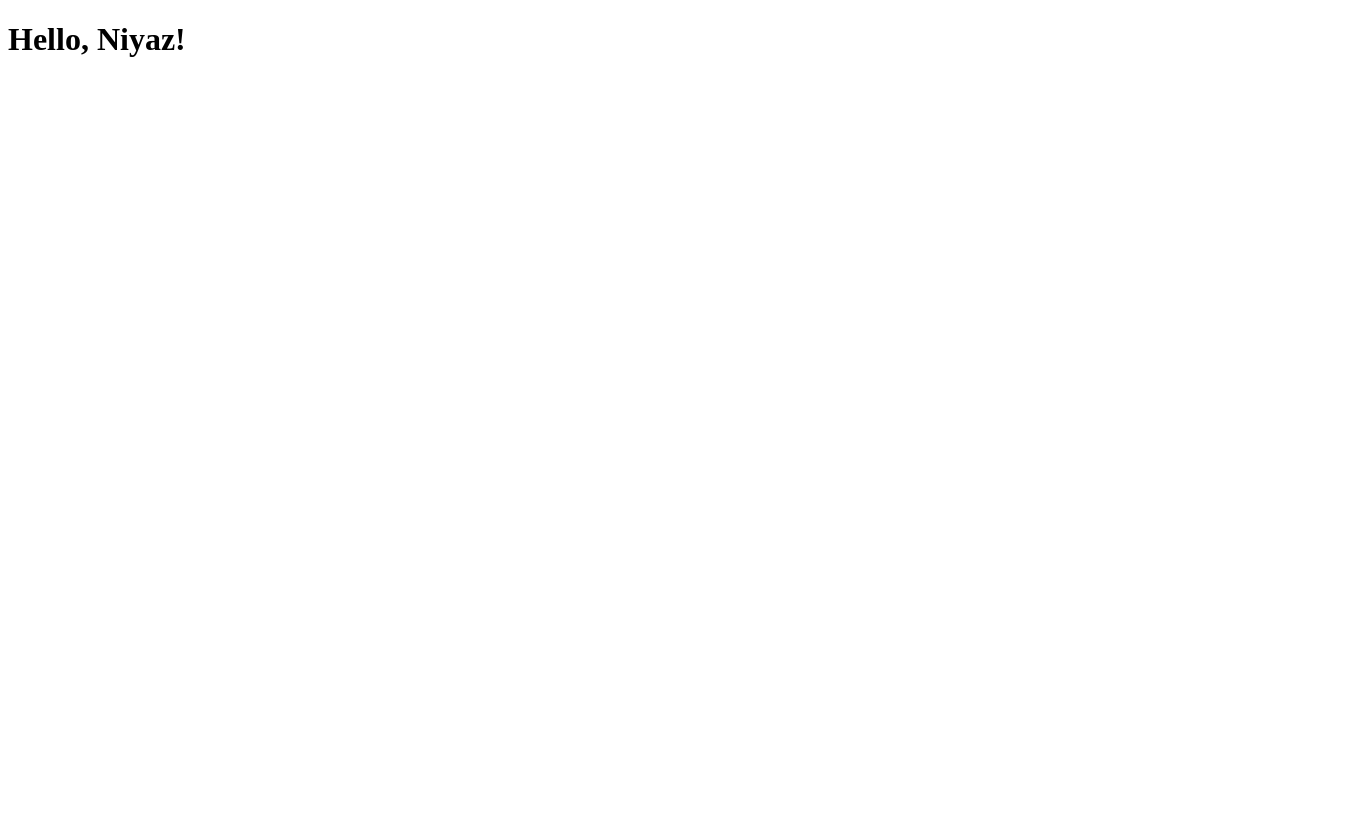
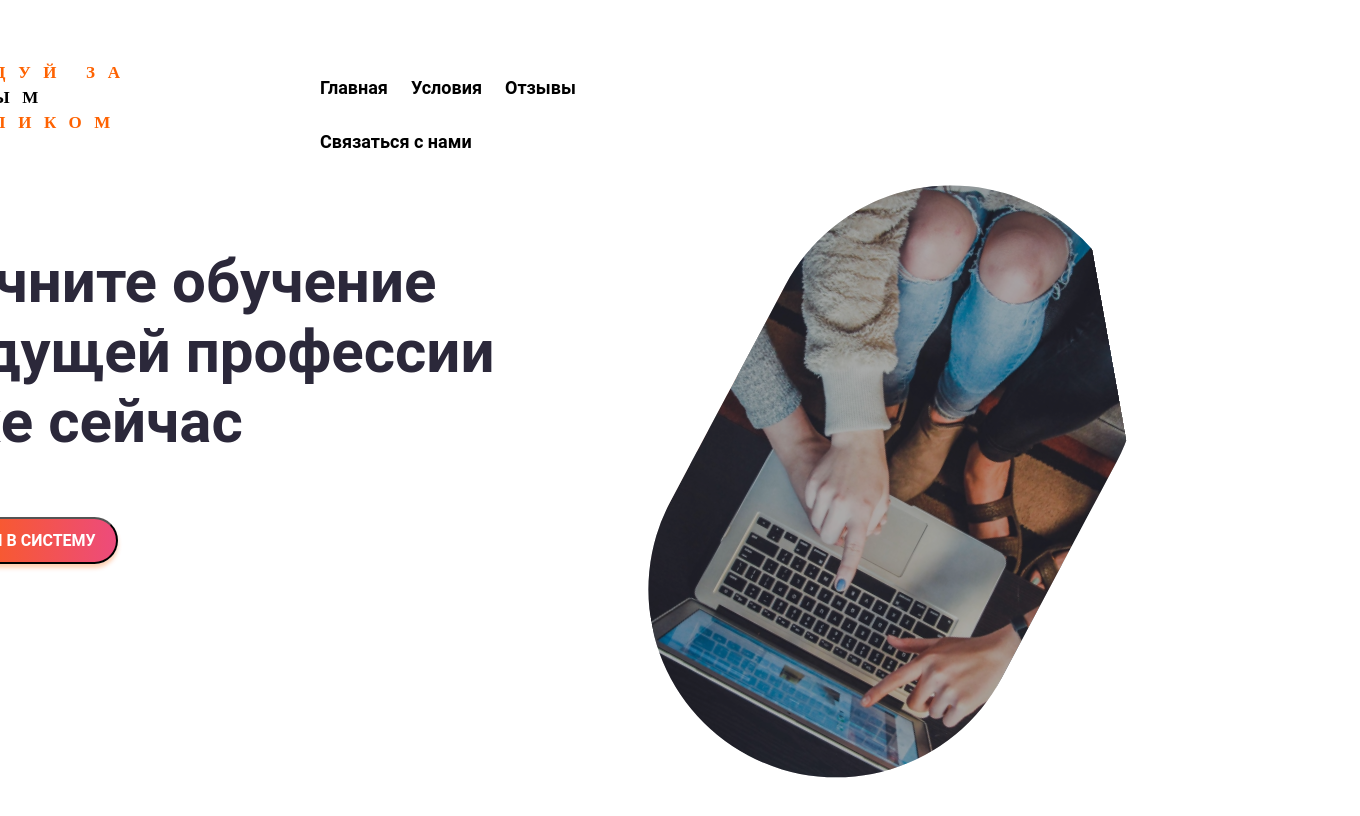
Before and after one commit to constantkek/web-school, a React (Create React App) app in the folder client-school/: page / in a window 1280 px wide. Shown: the top 816 px of the page, 1360 px wide, since content can reach past the window. Built offline with nearby package versions, Linux system fonts and the light colour scheme; the HTML template or start-up script is replaced by a standard one.

Commit message:
header WIP

```diff
--- a/client-school/src/App.css
+++ b/client-school/src/App.css
@@ -0,0 +1,11 @@
+#root {
+    display: flex;
+    flex-direction: column;
+    justify-content: center;
+    align-items: center;
+}
+
+.App {
+    width: 1440px;
+    height: 3650px;
+}
--- a/client-school/src/App.js
+++ b/client-school/src/App.js
@@ -1,9 +1,11 @@
+import React from 'react'
 import './App.css';
+import Header from './header/Header'
 
 function App() {
   return (
     <div className="App">
-      <h1>Hello, Niyaz!</h1>
+      <Header/>
     </div>
   );
 }
--- /dev/null
+++ b/client-school/src/header/Header.css
@@ -0,0 +1,102 @@
+.header {
+    margin: 36px 0px;
+    display: grid;
+    grid-template-columns: 400px 900px;
+    background-color: #FFFFFF;
+}
+
+.header_text {
+    width: 250px;
+}
+
+.header_text_1 {
+    width: 259px;
+    height: 46px;
+    font-family: Poppins;
+    font-style: normal;
+    font-weight: 900;
+    font-size: 16.9714px;
+    line-height: 25px;
+    letter-spacing: 0.745em;
+    text-transform: uppercase;
+    color: #FE6201;
+}
+
+.header_text_2 {
+    width: 259px;
+    height: 46px;
+    font-family: Poppins;
+    font-style: normal;
+    font-weight: 900;
+    font-size: 16.9714px;
+    line-height: 25px;
+    letter-spacing: 0.745em;
+    text-transform: uppercase;
+}
+
+.header_text_3 {
+    width: 259px;
+    height: 46px;
+    font-family: Poppins;
+    font-style: normal;
+    font-weight: 900;
+    font-size: 16.9714px;
+    line-height: 25px;
+    letter-spacing: 0.745em;
+    text-transform: uppercase;
+    color: #FE6201;
+}
+
+.header_navbar {
+    width: 439px;
+    height: 21px;
+}
+
+.header_navbar a {
+    float: left;
+    text-align: center;
+    font-family: Roboto;
+    font-style: normal;
+    font-weight: bold;
+    font-size: 18px;
+    line-height: 21px;
+    text-decoration: none;
+    color: #000000;
+    margin-right: 23px;
+    margin-top: 33px;
+}
+
+.header_img {
+    width: 499.74px;
+    height: 700.55px;
+    transform: rotate(-10.15deg);
+}
+
+.header_info {
+    display: grid;
+    grid-template-columns: 1fr 1fr;
+}
+
+.header_info_text {
+    font-family: Roboto;
+    font-style: normal;
+    font-weight: bold;
+    font-size: 60px;
+    line-height: 70px;
+    color: #2B283A;
+}
+
+.header_info_btn {
+    background: linear-gradient(90.08deg, #FE6201 0.05%, #ED4B7C 99.92%);
+    box-shadow: 0px 4px 4px rgba(254, 98, 1, 0.3);
+    border-radius: 24px;
+    font-family: Roboto;
+    font-style: normal;
+    font-weight: bold;
+    font-size: 16px;
+    line-height: 19px;
+    /* identical to box height */
+    text-transform: uppercase;
+    color: #FFFFFF;
+    padding: 12px 20px 12px 27px;
+}
--- /dev/null
+++ b/client-school/src/header/Header.jsx
@@ -0,0 +1,34 @@
+import React from "react";
+import headerBackground from "../assets/Header-background.svg";
+import "./Header.css";
+
+export default function Header() {
+  return (
+    <div>
+      <header className="header">
+        <div className="header_text">
+          <p>
+            <span className="header_text_1">Следуй за</span> <br />
+            <span className="header_text_2">белым</span> <br />
+            <span className="header_text_3">кроликом</span>
+          </p>
+        </div>
+        <div className="header_navbar">
+          <a href="#">Главная</a>
+          <a href="#">Условия</a>
+          <a href="#">Отзывы</a>
+          <a href="#">Связаться с нами</a>
+        </div>
+      </header>
+      <div className="header_info">
+        <div>
+          <p className="header_info_text">
+            Начните обучение <br /> будущей профессии <br /> уже сейчас
+          </p>
+          <button className="header_info_btn">Войти в систему</button>
+        </div>
+        <img src={headerBackground} alt="" className="header_img" />
+      </div>
+    </div>
+  );
+}
```
Also changed, not shown: client-school/src/assets/Header-background.svg (added), 1 other file (tests, documents, lock files or other folders).
